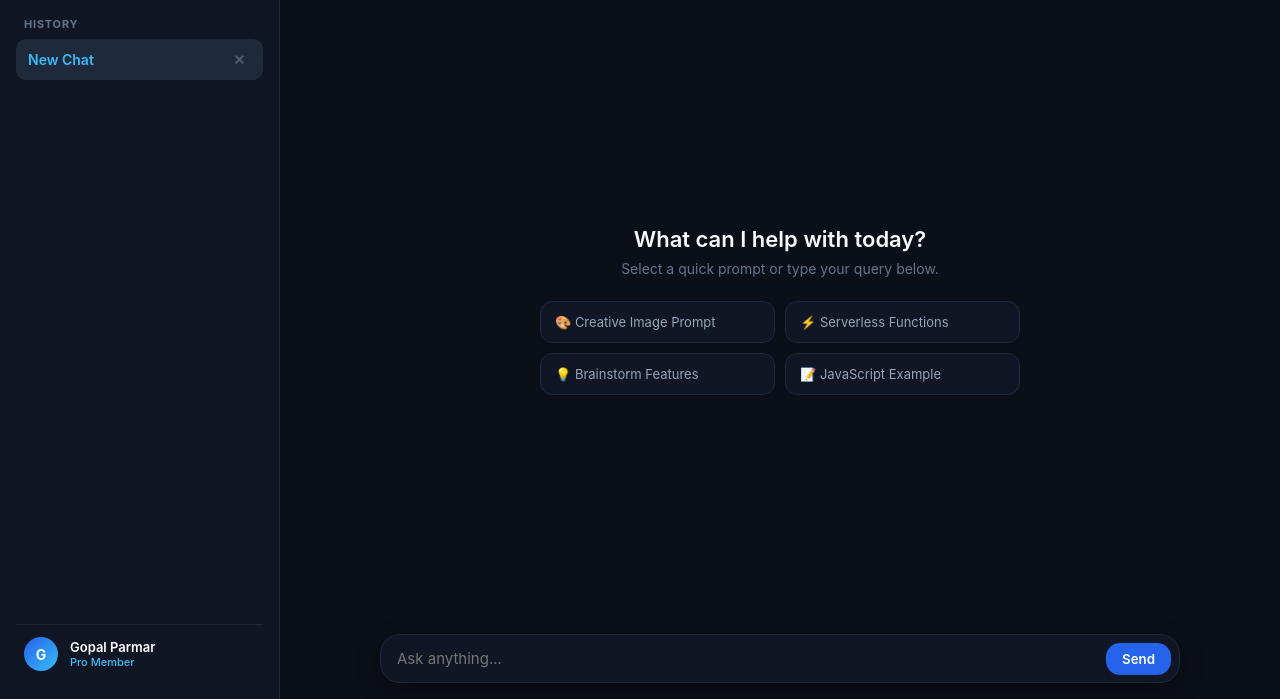
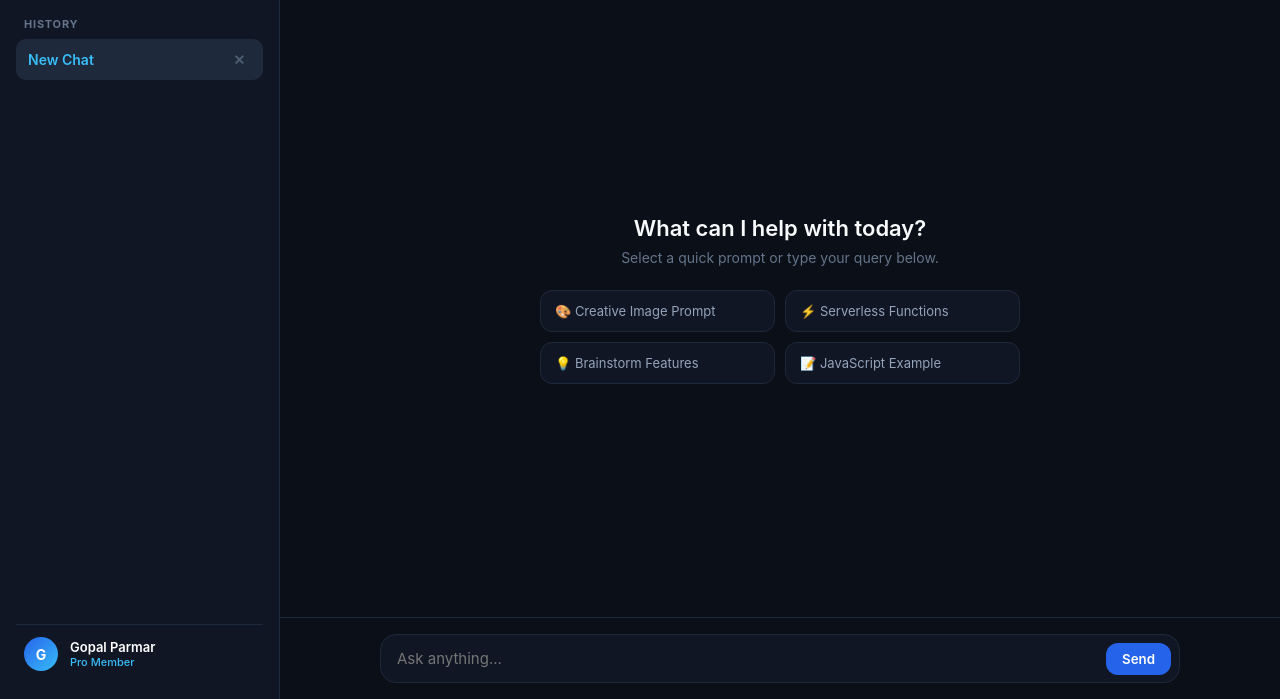
Before and after one commit to jamlove1318-lab/Website-chatbot, a plain HTML site: page index.html in a window 1280 px wide. Shown: the part 101-800 px from the top of the page. Drawn offline with nearby package versions, Linux system fonts and the light colour scheme.

Commit message:
index.html

```diff
--- a/index.html
+++ b/index.html
@@ -72,25 +72,33 @@
     .user-name { font-weight: 600; color: #fff; }
     .user-status { font-size: 11px; color: #38bdf8; font-weight: 500; }
 
-    /* Main Area */
-    #chat-container { flex: 1; display: flex; flex-direction: column; height: 100vh; background: #0b0f17; position: relative; }
+    /* Main Container (Flex column prevents input from disappearing) */
+    #chat-container { flex: 1; display: flex; flex-direction: column; height: 100vh; background: #0b0f17; }
 
-    .top-bar { display: flex; align-items: center; padding: 12px 20px; background: #0b0f17; border-bottom: 1px solid #1e293b; }
+    .top-bar { display: flex; align-items: center; padding: 12px 20px; background: #0b0f17; border-bottom: 1px solid #1e293b; flex-shrink: 0; }
     .toggle-btn {
       background: #111625; border: 1px solid #1e293b; color: #94a3b8; cursor: pointer;
       padding: 8px 12px; border-radius: 8px; display: flex; align-items: center; justify-content: center;
     }
     .toggle-btn:hover { background: #1e293b; color: #fff; }
 
-    /* Messages Stream */
+    /* Messages Container - Expands to fill available space and scrolls */
     #messages {
-      flex: 1; overflow-y: auto; padding: 20px 16px 100px; display: flex; flex-direction: column;
-      gap: 20px; max-width: 800px; width: 100%; margin: 0 auto; scroll-behavior: smooth;
+      flex: 1;
+      overflow-y: auto;
+      padding: 20px 16px;
+      display: flex;
+      flex-direction: column;
+      gap: 20px;
+      max-width: 800px;
+      width: 100%;
+      margin: 0 auto;
+      scroll-behavior: smooth;
     }
 
     .empty-state {
       flex: 1; display: flex; flex-direction: column; align-items: center; justify-content: center;
-      text-align: center; color: #64748b; margin-top: 40px;
+      text-align: center; color: #64748b; margin-top: 20px;
     }
     .empty-state h2 { color: #f8fafc; font-size: 22px; margin-bottom: 8px; font-weight: 600; }
     .empty-state p { font-size: 14px; margin-bottom: 24px; }
@@ -104,7 +112,7 @@
     }
     .suggestion-card:hover { border-color: #38bdf8; color: #f8fafc; background: #1e293b; }
 
-    /* Message Wrapper & Cards */
+    /* Message Formatting */
     .message-row { display: flex; gap: 12px; width: 100%; }
     .message-row.user-row { justify-content: flex-end; }
 
@@ -132,18 +140,21 @@
     }
     .copy-btn:hover { background: #334155; color: #fff; }
 
-    /* Floating Input */
+    /* Permanent Fixed Input Wrapper */
     .input-wrapper {
-      position: absolute; bottom: 0; left: 0; right: 0; padding: 16px;
-      background: linear-gradient(180deg, rgba(11,15,23,0) 0%, #0b0f17 50%);
+      flex-shrink: 0;
+      padding: 16px;
+      background: #0b0f17;
+      border-top: 1px solid #1e293b;
+      width: 100%;
     }
     #input-form {
       max-width: 800px; margin: 0 auto; display: flex; background: #111625;
-      border-radius: 20px; padding: 6px 8px 6px 16px; align-items: center; border: 1px solid #1e293b; box-shadow: 0 8px 24px rgba(0,0,0,0.3);
+      border-radius: 16px; padding: 6px 8px 6px 16px; align-items: center; border: 1px solid #1e293b;
     }
     #input-form:focus-within { border-color: #2563eb; }
     #message-input { flex: 1; background: transparent; border: none; outline: none; color: #fff; padding: 8px 0; font-size: 15px; }
-    #send-btn { background: #2563eb; color: #fff; border: none; padding: 8px 16px; border-radius: 14px; font-weight: 600; cursor: pointer; }
+    #send-btn { background: #2563eb; color: #fff; border: none; padding: 8px 16px; border-radius: 12px; font-weight: 600; cursor: pointer; }
     #send-btn:hover { background: #1d4ed8; }
   </style>
 </head>
@@ -184,8 +195,10 @@
       </button>
     </div>
 
+    <!-- Scrollable Message List -->
     <div id="messages"></div>
 
+    <!-- Pinned Input Bar at Bottom -->
     <div class="input-wrapper">
       <form id="input-form" onsubmit="handleSend(event)">
         <input type="text" id="message-input" placeholder="Ask anything..." required autocomplete="off">
@@ -383,12 +396,6 @@
       });
     }
 
-    // Typewriter Streaming Animation for Bot Responses
-    async function streamBotResponse(targetElem, text) {
-      const formatted = formatMarkdown(text);
-      targetElem.innerHTML = formatted;
-    }
-
     async function handleSend(e) {
       if (e) e.preventDefault();
       const inputEl = document.getElementById('message-input');
@@ -407,7 +414,6 @@
       inputEl.value = '';
       renderMessages();
 
-      // Keep focus near prompt
       const userRows = document.querySelectorAll('.message-row.user-row');
       const lastUserRow = userRows[userRows.length - 1];
       if (lastUserRow) {
```
